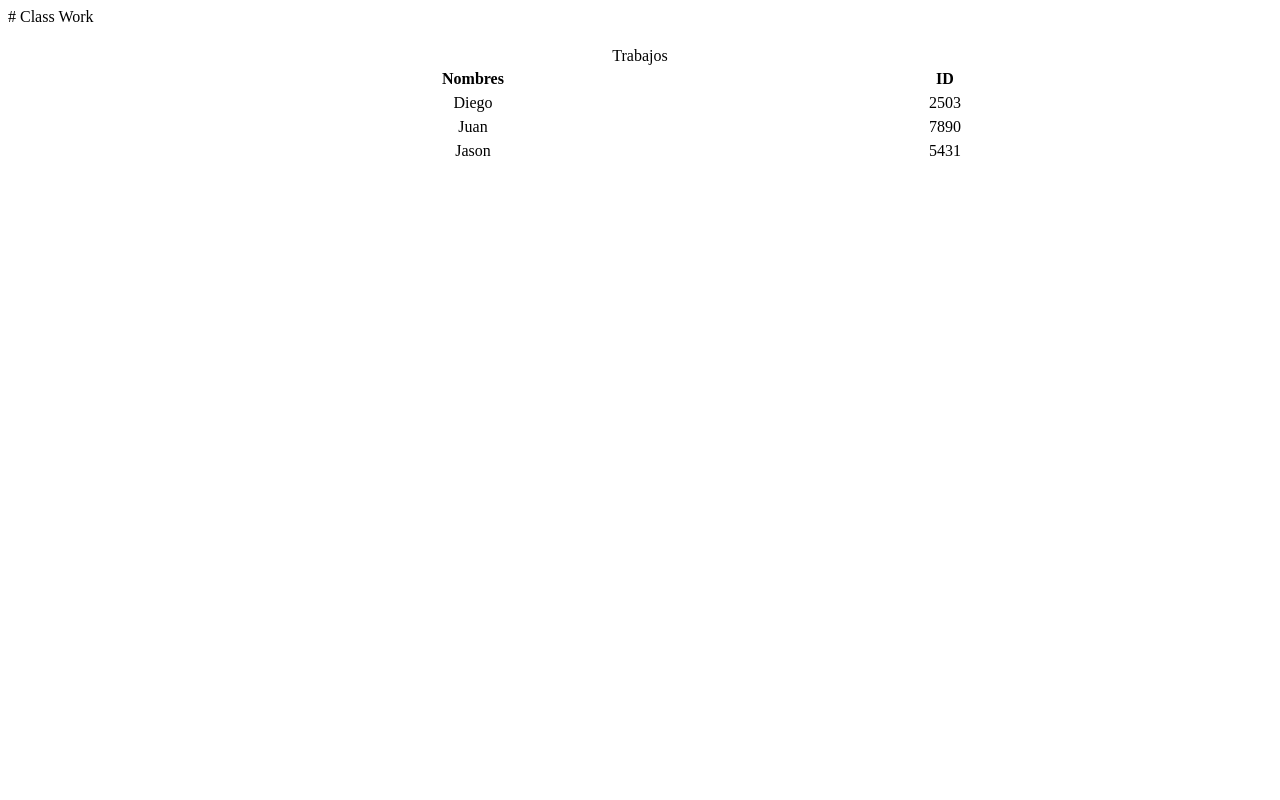
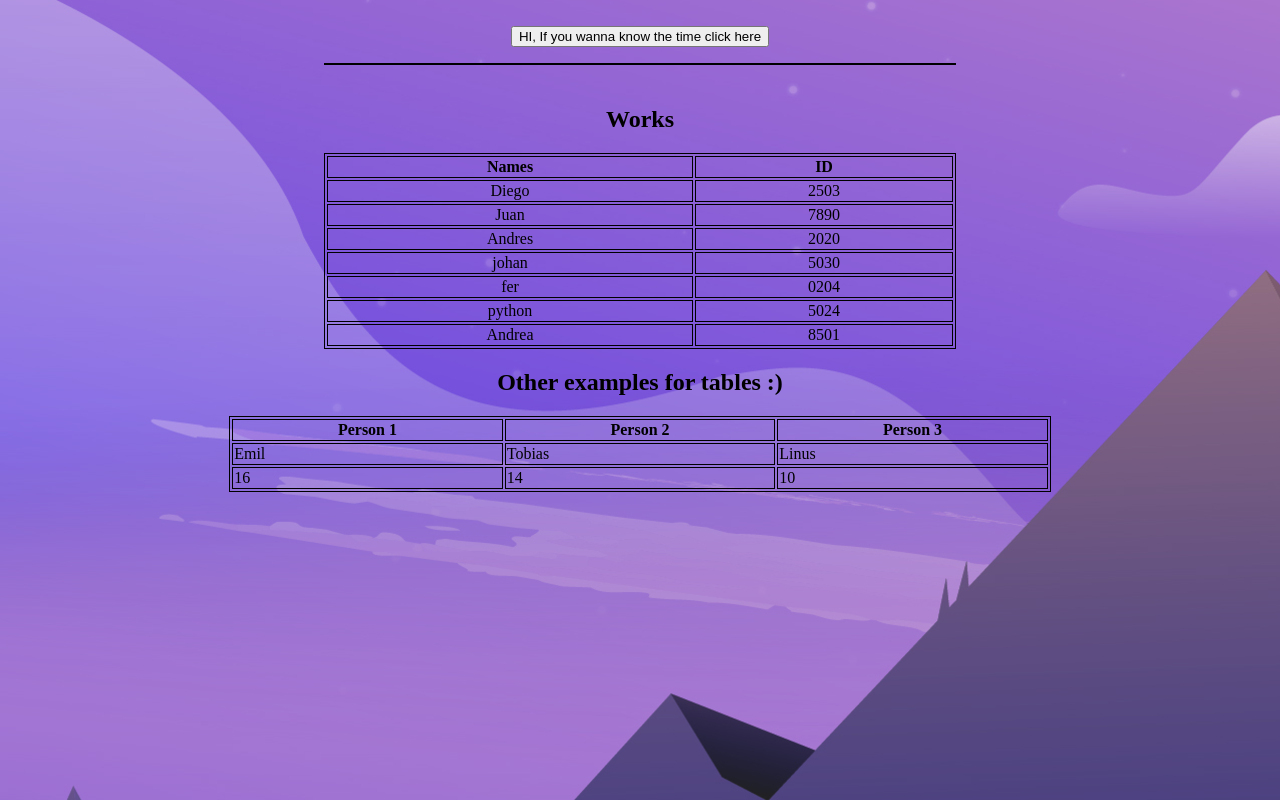
Before and after one commit to Diego-Manrique/Work, a plain HTML site: page index.html in a window 1280 px wide. Drawn offline with Linux system fonts and the light colour scheme.

Commit message:
Uptade t

```diff
--- a/index.html
+++ b/index.html
@@ -1,27 +1,39 @@
-# Class Work
 
 <!DOCTYPE html>
 <html>
-
+<img src="" alt="">
 <head>
  <center>
-<head>
-	<meta charset="UTF-8">
-	<meta http-equiv="X-UA-Compatible" content="IE=edge">
-	<meta name="viewport" content="width=device-width, initial-scale=1.0">
+
+<body background="Images/mountain-landscape-illustration-ls-2560x1440.jpg" >
+
+
+
+
+<table style="width:50%">
+  <button type="button"
+onclick="document.getElementById('demo').innerHTML = Date()">
+HI, If you wanna know the time click here </button>
+
+<p id="demo"></p>
+  </center>
+
 	<style>
 	   table,tr,th,td {
-		  border:1px solid rgb(255, 255, 255);
+		  border:1px solid withe rgb(255, 255, 255);
+
+
 	   }
+
 	</style>
- </head>
- <body>
-	<table style="width: 75%">
-	   <caption style="text-align: center; ">Trabajos</caption>
+ </head> <body>
+	<table style="width: 50%">
+	   <caption style="text-align: center; "><h2>Works</h2></caption>
+
 	   <tr>
 		  <th style="text-align: center"
 		  	  style ="color:rgb(71, 255, 95);">
-			Nombres</th>
+			Names</th>
 		  <th style="text-align: center">ID</th>
 	   </tr>
 	   <tr>
@@ -36,11 +48,64 @@
 		  <td style="text-align: center">7890</td>
 	   </tr>
 	   <tr>
-		  <td style="text-align: center">Jason</td>
-		  <td style="text-align: center">5431</td>
+		  <td style="text-align: center">Andres</td>
+		  <td style="text-align: center">2020</td>
+	   </tr>
+    <tr>
+		  <td style="text-align: center">johan</td>
+		  <td style="text-align: center">5030</td>
+	   </tr>
+    <tr>
+		  <td style="text-align: center">fer</td>
+		  <td style="text-align: center">0204</td>
+	   </tr>
+    <tr>
+		  <td style="text-align: center">python</td>
+		  <td style="text-align: center">5024</td>
+	   </tr>
+    <tr>
+		  <td style="text-align: center">Andrea</td>
+		  <td style="text-align: center">8501</td>
 	   </tr>
 	</table>
+</table>
 </center
 </body>
 
+
 </html>
+
+   <!DOCTYPE html>
+<html>
+<style>
+table, th, td {
+  border:1px solid black;
+}
+</style>
+<body>
+
+<center><h2>Other examples for tables :)</h2> </center>
+<center>
+<table style="width:65%">
+  <tr>
+    <th>Person 1</th>
+    <th>Person 2</th>
+    <th>Person 3</th>
+  </tr>
+  <tr>
+    <td>Emil</td>
+    <td>Tobias</td>
+    <td>Linus</td>
+  </tr>
+  <tr>
+    <td>16</td>
+    <td>14</td>
+    <td>10</td>
+  </tr>
+</table &#20;>
+
+
+
+
+</body>
+</html>
```
Also changed, not shown: Images/image.png (added), Images/mountain-landscape-illustration-ls-2560x1440.jpg (added), Images/wallpapersden.com_minimal-hd-landscape_1920x1080.jpg (added), 1 other file.
